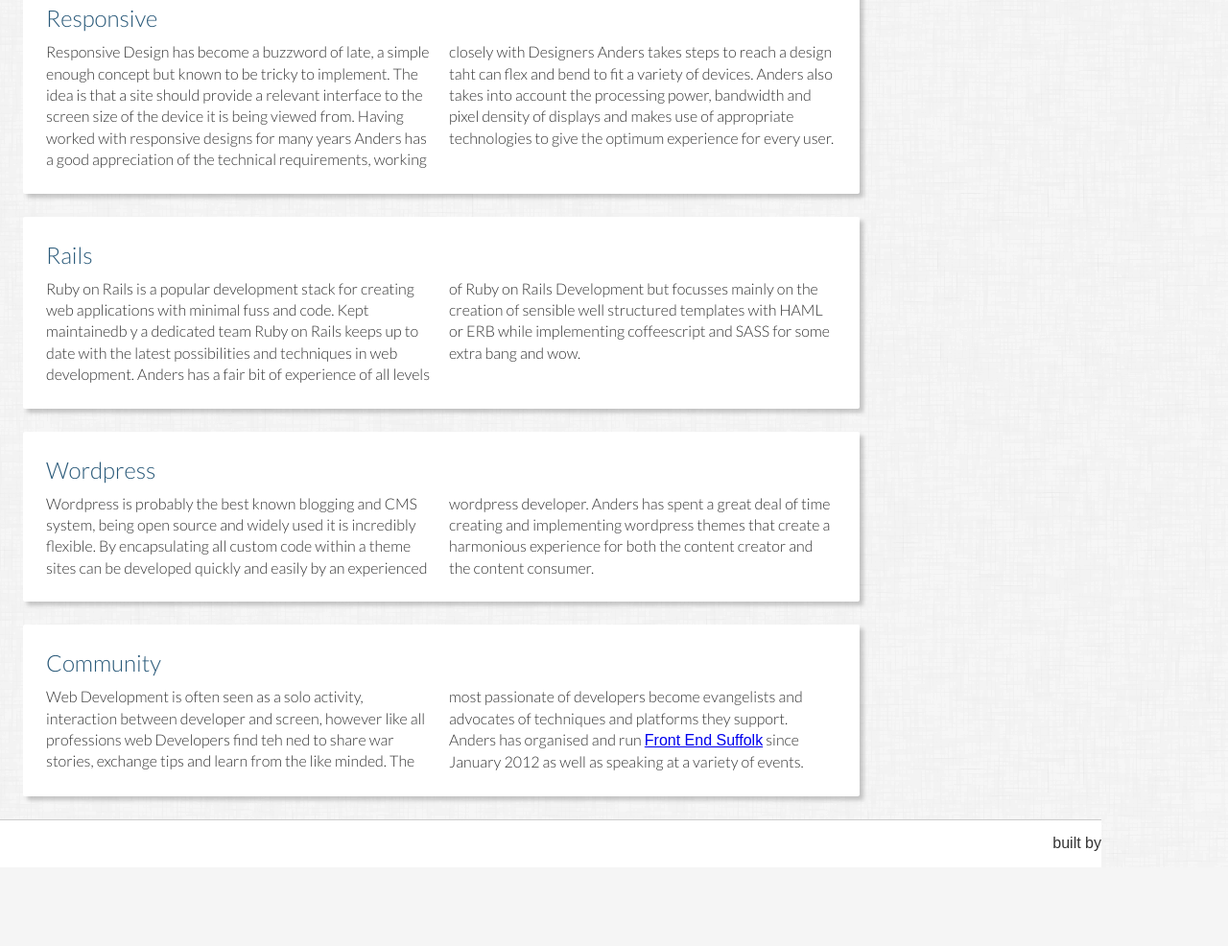
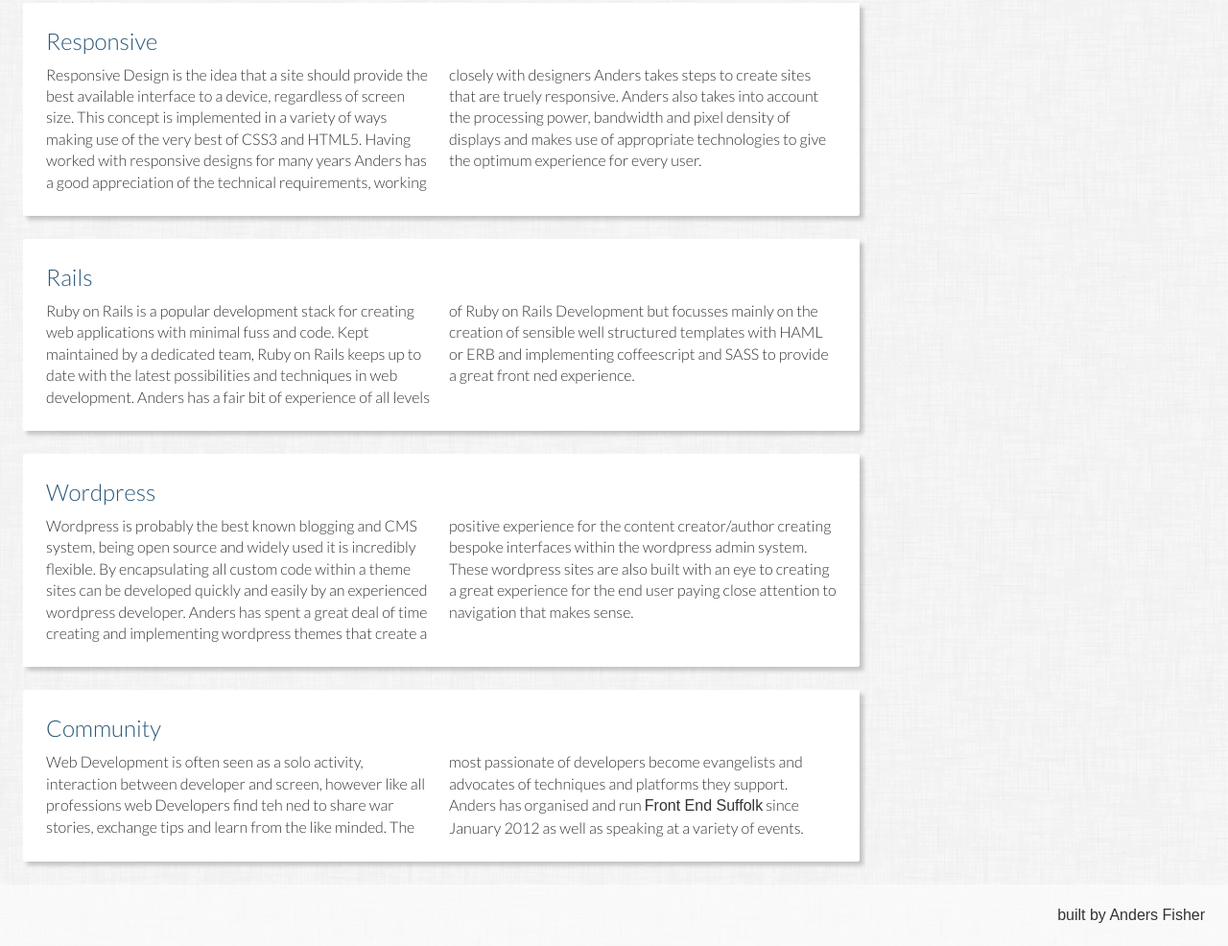
Before and after one commit to atleastimtrying/fedev, a plain HTML site: page index.html in a window 1280 px wide. Shown: the part 1321-2307 px from the top of the page at 96% size. Before the commit the page ends 2225 px from the top, so only its background shows below. Drawn offline with Linux system fonts and the light colour scheme.

Commit message:
copy changes

```diff
--- a/index.html
+++ b/index.html
@@ -17,46 +17,43 @@
     <article>
       <section>
         <h2>HTML</h2>
-        <p>HTML is one of the key technologies of the web, by describing and creating a carefully laid out syntax HTML can describe the key aspects of a web page. When itcomes to web applications html can provide key structures to interfaces. Anders makes great effort to write clean and clear semantic markup that best represents this ideas behind the interface he's building.</p>
+        <p>HTML is one of the key technologies of the web, by describing and creating a carefully laid out syntax HTML can describe the key aspects of a web page. In a Web application HTML can provide clear layout and semantic structure for user interfaces. Anders makes great effort to write clean and clear semantic markup that best represents the ideas behind the interface being built.</p>
       </section>
       <section>
         <h2>CSS3</h2>
-        <p>Text and Images are all well and good but it is with CSS3 that a web project starts to truely come to life, CSS provides all of the aesthetic qualities of an interface. Anders makes the utmost effort to stay on top of the latest advancements in CSS techniques to help apply a designer's ideas to a cleverly coded website. </p>
+        <p>Text might well be the core content of the internet but it is with CSS3 that a web project starts to truely come to life. CSS provides all of the aesthetic qualities of an interface, from typography and colour to measure and layout. Anders ensures he takes the time to research the latest advancements in CSS techniques. These techniques allow him to apply a designer's ideas to a cleverly coded website with accuracy and performance. </p>
       </section>
       <section>
         <h2>JavaScript</h2>
-        <p>Javascript is the most used programming language in the world, it can be found in nearly every computer. It's used to describe and create the behaviour of a front end application. Javascript provides a layer of interactivity that has helped ot define a modern web. Anders utilises a mixture of the experimental and tried and tested javascript to create compelling and engaging experiences.</p>
+        <p>Javascript is the most used programming language in the world, it is used to describe and create the behaviour of a front end application. Javascript provides a layer of interactivity that has helped to define the modern web experience. Anders' wide experience with a variety of projectshelp him to create compelling and engaging experiences. His commitment to readable and clean code help him to teach and share his discoveried with others.</p>
       </section>
       <section>
         <h2>HAML/SCSS</h2>
-        <p>As part of the Ruby on Rails stack HAML provides a shorthand for clean and clear markup, SASS provides a variety of extensions to CSS3 including variables modules and nesting. These two combined can give a developer a great deal more power and speed when it comes to laying out and applying design to a web app. Through his experience in building web apps with Ruby on Rails teams Anders makes the most of these and otehr preprocessed languages to work quickly and efficiently.</p>
+        <p>As part of the Ruby on Rails stack HAML provides a shorthand for clean and clear markup, SASS provides a variety of extensions to CSS3 including variables modules and nesting. These two combined can give a developer a great deal more power and speed when it comes to laying out and applying design to a web app. Through his experience in building web apps with Ruby on Rails teams Anders makes the most of HAML aand SASS to work quickly and efficiently.</p>
       </section>
       <section>
         <h2>CoffeeScript</h2>
-        <p>Coffeescript compiles into Javascript, providing some clever shortcuts and features on the way. Not only does coffeescript help to change how your javascript looks it also helps change the way in which a developer can approach front end development thinking in objects and classes fo cleverly describe his problem domain. Anders is a keen CoffeeScript advocate running <a href='http://www.coffeescriptclinic.com'>CoffeeScript Clinic</a> as well as writing and giving a variety of talks on the subject.</p>
+        <p>Coffeescript is a language that compiles into Javascript, providing some clever shortcuts and features along the way. Not only does coffeescript help to change how javascript reads and writes it also helps change the way in which a developer thinks about and describes their code. Anders is a keen CoffeeScript advocate he runs a regular <a href='http://www.coffeescriptclinic.com'>CoffeeScript Clinic</a> as well as writing and giving a variety of talks on the subject.</p>
       </section>
       <section>
         <h2>Responsive</h2>
-        <p>Responsive Design has become a buzzword of late, a simple enough concept but known to be tricky to implement. The idea is that a site should provide a relevant interface to the screen size of the device it is being viewed from. Having worked with responsive designs for many years Anders has a good appreciation of the technical requirements, working closely with Designers Anders takes steps to reach a design taht can flex and bend to fit a variety of devices. Anders also takes into account the processing power, bandwidth and pixel density of displays and makes use of appropriate technologies to give the optimum experience for every user.</p>
+        <p>Responsive Design is the idea that a site should provide the best available interface to a device, regardless of screen size. This concept is implemented in a variety of ways making use of the very best of CSS3 and HTML5. Having worked with responsive designs for many years Anders has a good appreciation of the technical requirements, working closely with designers Anders takes steps to create sites that are truely responsive. Anders also takes into account the processing power, bandwidth and pixel density of displays and makes use of appropriate technologies to give the optimum experience for every user.</p>
       </section>
       <section>
         <h2>Rails</h2>
-        <p>Ruby on Rails is a popular development stack for creating web applications with minimal fuss and code. Kept maintainedb y a dedicated team Ruby on Rails keeps up to date with the latest possibilities and techniques in web development. Anders has a fair bit of experience of all levels of Ruby on Rails Development but focusses mainly on the creation of sensible well structured templates with HAML or ERB while implementing coffeescript and SASS for some extra bang and wow.</p>
+        <p>Ruby on Rails is a popular development stack for creating web applications with minimal fuss and code. Kept maintained by a dedicated team, Ruby on Rails keeps up to date with the latest possibilities and techniques in web development. Anders has a fair bit of experience of all levels of Ruby on Rails Development but focusses mainly on the creation of sensible well structured templates with HAML or ERB and implementing coffeescript and SASS to provide a great front ned experience.</p>
       </section>
       <section>
         <h2>Wordpress</h2>
-        <p>Wordpress is probably the best known blogging and CMS system, being open source and widely used it is incredibly flexible. By encapsulating all custom code within a theme sites can be developed quickly and easily by an experienced wordpress developer. Anders has spent a great deal of time creating and implementing wordpress themes that create a harmonious experience for both the content creator and the content consumer.</p>
+        <p>Wordpress is probably the best known blogging and CMS system, being open source and widely used it is incredibly flexible. By encapsulating all custom code within a theme sites can be developed quickly and easily by an experienced wordpress developer. Anders has spent a great deal of time creating and implementing wordpress themes that create a positive experience for the content creator/author creating bespoke interfaces within the wordpress admin system. These wordpress sites are also built with an eye to creating a great experience for the end user paying close attention to navigation that makes sense.</p>
       </section>
       <section>
         <h2>Community</h2>
         <p>Web Development is often seen as a solo activity, interaction between developer and screen, however like all professions web Developers find teh ned to share war stories, exchange tips and learn from the like minded. The most passionate of developers become evangelists and advocates of techniques and platforms they support. Anders has organised and run <a href='http://fesuffolk.co.uk'>Front End Suffolk</a> since January 2012 as well as speaking at a variety of events.</p>
       </section>
-      <aside>
-        <p>built by</p>
-      </aside>
     </article>
     <footer>
-      <p><a href='andersfisher.com'>Anders Fisher</a></p>
+      <p>built by <a href='http://andersfisher.com'>Anders Fisher</a></p>
     </footer>
   </body>
 </html>
--- a/style.css
+++ b/style.css
@@ -76,37 +76,25 @@ section p{
   font-weight:300;
 }
 
+section a{
+  font-weight:400;
+  text-decoration:none;
+  color:#333;
+}
 footer{
-  position:fixed;
-  bottom:0;
-  right:0;
-  padding:16px;
-  padding-top:15px;
+  padding:24px;
   font-size:16px;
+  line-height:16px;
   color:#333;
-  display:inline-block;
-  background:rgba(255,255,255,0.9);
-  border-top:1px solid #ccc;
+  background:rgba(255,255,255,0.5);
+  text-align:right;
+}
+footer p{
+  margin-bottom:0;
 }
 footer a{
   text-decoration: none;
   color:#333;
-}
-article aside{
-  width:auto;
-  text-align:right;
-  padding: 16px;
-  padding-top:15px;
-  background: white;
-  margin-right: 108px;
-  margin-left:-24px;
-  border-top:1px solid #ccc;
-}
-article aside p{
-  display:inline-block;
-  color:#333;
-  margin-right:-16px;
-  columns:1;
 }
 @media all and (max-width: 496px){
   article{
@@ -115,9 +103,6 @@ article aside p{
   section{
     margin-bottom:16px;
     border-radius:0;
-  }
-  article aside{
-    margin-right:132px;
   }
 }
 @media all and (min-width: 496px){
```
